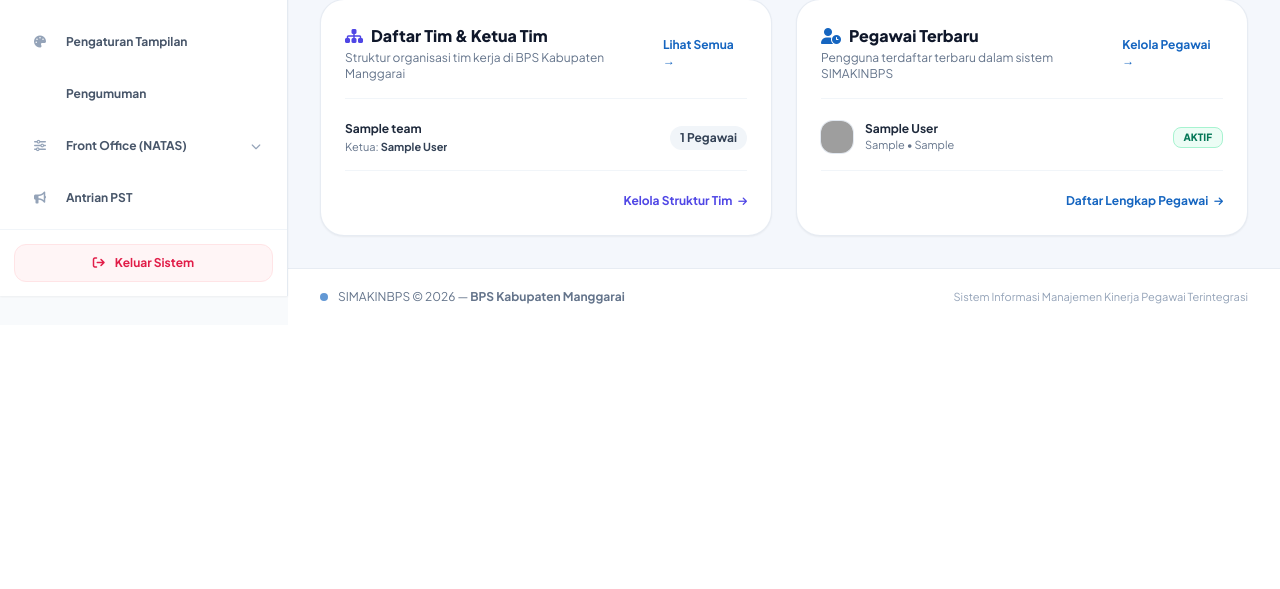
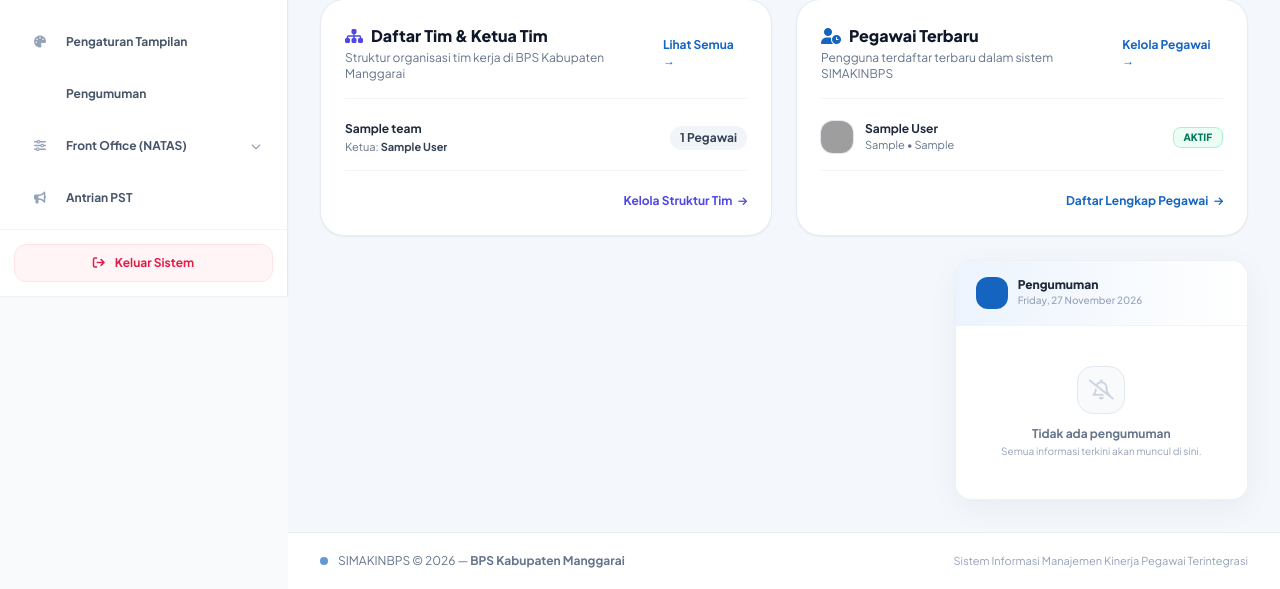
Before and after one commit to suburbernard24/simakinbps, a Laravel app: page /admin/dashboard in a window 1280 px wide. Shown: the part 504-1093 px from the top of the page. Before the commit the page ends 808 px from the top, so only its background shows below. Run offline with Laravel 12, Linux system fonts and the light colour scheme; a user stored in the database is signed in; tables that the repository leaves empty hold one stand-in row (values such as "Sample post"); some libraries are stand-ins or nearby versions; grey boxes are pictures that could not be loaded.

Commit message:
feat: add pengumuman card to all role dashboards (bottom-right, no dismiss)

```diff
--- a/resources/views/admin/dashboard.blade.php
+++ b/resources/views/admin/dashboard.blade.php
@@ -220,5 +220,13 @@
 
     </div>
 
+    {{-- ===== PENGUMUMAN CARD ===== --}}
+    <div class="grid grid-cols-1 lg:grid-cols-3 gap-6">
+        <div class="lg:col-span-2"></div>
+        <div class="lg:col-span-1">
+            @include('dashboard.partials.pengumuman-card')
+        </div>
+    </div>
+
 </div>
 @endsection
--- /dev/null
+++ b/resources/views/dashboard/partials/pengumuman-card.blade.php
@@ -0,0 +1,100 @@
+{{--
+    Partial: Pengumuman Card
+    Tampil di: dashboard seluruh role (admin, kepala_bps, ketua_tim, pegawai)
+    Data: $pengumumanAktif (di-share via AppServiceProvider)
+--}}
+@php
+    use Carbon\Carbon;
+    $today    = Carbon::today();
+    $listPeng = isset($pengumumanAktif) ? $pengumumanAktif : collect();
+
+    // Fungsi label relatif berdasarkan tanggal_mulai (atau created_at jika null)
+    $getLabel = function($p) use ($today) {
+        $ref = $p->tanggal_mulai ?? $p->created_at->startOfDay();
+        $diff = $today->diffInDays($ref, false); // positif = masa depan, negatif = masa lalu
+        if ($diff === 0)  return ['text' => 'Hari ini',  'class' => 'bg-blue-100 text-blue-700'];
+        if ($diff === -1) return ['text' => 'Kemarin',   'class' => 'bg-slate-100 text-slate-500'];
+        if ($diff === 1)  return ['text' => 'Besok',     'class' => 'bg-amber-100 text-amber-700'];
+        if ($diff < 0)   return ['text' => abs((int)$diff) . ' hari lalu', 'class' => 'bg-slate-100 text-slate-500'];
+        return ['text' => (int)$diff . ' hari lagi', 'class' => 'bg-violet-100 text-violet-700'];
+    };
+@endphp
+
+<div class="bg-white rounded-2xl shadow-glass border border-slate-200/60 overflow-hidden flex flex-col">
+
+    {{-- Header --}}
+    <div class="px-5 py-4 border-b border-slate-100 bg-gradient-to-r from-bps-faint/80 to-transparent flex items-center justify-between">
+        <div class="flex items-center gap-2.5">
+            <div class="w-8 h-8 rounded-xl bg-bps-blue flex items-center justify-center shrink-0">
+                <i class="fa-solid fa-megaphone text-white text-xs"></i>
+            </div>
+            <div>
+                <p class="text-xs font-extrabold text-slate-800">Pengumuman</p>
+                <p class="text-[10px] text-slate-400 font-medium">
+                    {{ Carbon::now()->translatedFormat('l, d F Y') }}
+                </p>
+            </div>
+        </div>
+        @if($listPeng->isNotEmpty())
+        <span class="text-[10px] font-extrabold bg-bps-blue text-white px-2 py-0.5 rounded-full">
+            {{ $listPeng->count() }}
+        </span>
+        @endif
+    </div>
+
+    {{-- Content --}}
+    <div class="flex-1 divide-y divide-slate-100 overflow-y-auto max-h-[420px]">
+
+        @forelse($listPeng as $p)
+        @php
+            $label = $getLabel($p);
+            $tipeColor = match($p->tipe) {
+                'sukses'    => ['bar' => 'bg-emerald-500', 'badge' => 'bg-emerald-50 text-emerald-700 border-emerald-200', 'icon' => 'fa-circle-check text-emerald-500'],
+                'peringatan'=> ['bar' => 'bg-amber-500',   'badge' => 'bg-amber-50 text-amber-700 border-amber-200',     'icon' => 'fa-triangle-exclamation text-amber-500'],
+                'bahaya'    => ['bar' => 'bg-rose-500',    'badge' => 'bg-rose-50 text-rose-700 border-rose-200',         'icon' => 'fa-circle-xmark text-rose-500'],
+                default     => ['bar' => 'bg-bps-blue',   'badge' => 'bg-blue-50 text-blue-700 border-blue-200',         'icon' => 'fa-circle-info text-blue-500'],
+            };
+        @endphp
+        <div class="flex gap-0 group">
+            {{-- Color bar kiri --}}
+            <div class="w-1 {{ $tipeColor['bar'] }} shrink-0 rounded-bl-none"></div>
+            <div class="flex-1 px-4 py-3.5">
+                {{-- Label relatif --}}
+                <div class="flex items-center gap-2 mb-1.5">
+                    <span class="inline-flex items-center gap-1 px-1.5 py-0.5 rounded-md text-[9px] font-extrabold uppercase tracking-wide {{ $label['class'] }}">
+                        <i class="fa-regular fa-clock text-[8px]"></i>
+                        {{ $label['text'] }}
+                    </span>
+                    <span class="text-[9px] text-slate-400">
+                        {{ ($p->tanggal_mulai ?? $p->created_at)->translatedFormat('d M Y') }}
+                    </span>
+                </div>
+
+                {{-- Judul --}}
+                <div class="flex items-start gap-2 mb-1">
+                    <i class="fa-solid {{ $tipeColor['icon'] }} text-xs mt-0.5 shrink-0"></i>
+                    <p class="text-xs font-bold text-slate-800 leading-tight">{{ $p->judul }}</p>
+                </div>
+
+                {{-- Isi --}}
+                <p class="text-[11px] text-slate-500 leading-relaxed pl-5">{{ $p->isi }}</p>
+            </div>
+        </div>
+        @empty
+        <div class="flex flex-col items-center justify-center py-10 px-6 text-center">
+            <div class="w-12 h-12 rounded-2xl bg-slate-50 border border-slate-200 flex items-center justify-center mb-3">
+                <i class="fa-regular fa-bell-slash text-xl text-slate-300"></i>
+            </div>
+            <p class="text-xs font-bold text-slate-500">Tidak ada pengumuman</p>
+            <p class="text-[10px] text-slate-400 mt-0.5">Semua informasi terkini akan muncul di sini.</p>
+        </div>
+        @endforelse
+    </div>
+
+    {{-- Footer --}}
+    @if($listPeng->count() > 3)
+    <div class="px-5 py-2.5 border-t border-slate-100 bg-slate-50/60 text-center">
+        <p class="text-[10px] text-slate-400">Menampilkan {{ $listPeng->count() }} pengumuman aktif</p>
+    </div>
+    @endif
+</div>
```
Also changed, not shown: resources/views/dashboard/kepala.blade.php (+8 -0 lines), resources/views/dashboard/ketua.blade.php (+8 -0 lines), resources/views/dashboard/pegawai.blade.php (+8 -0 lines), resources/views/layouts/app.blade.php (+0 -37 lines).
